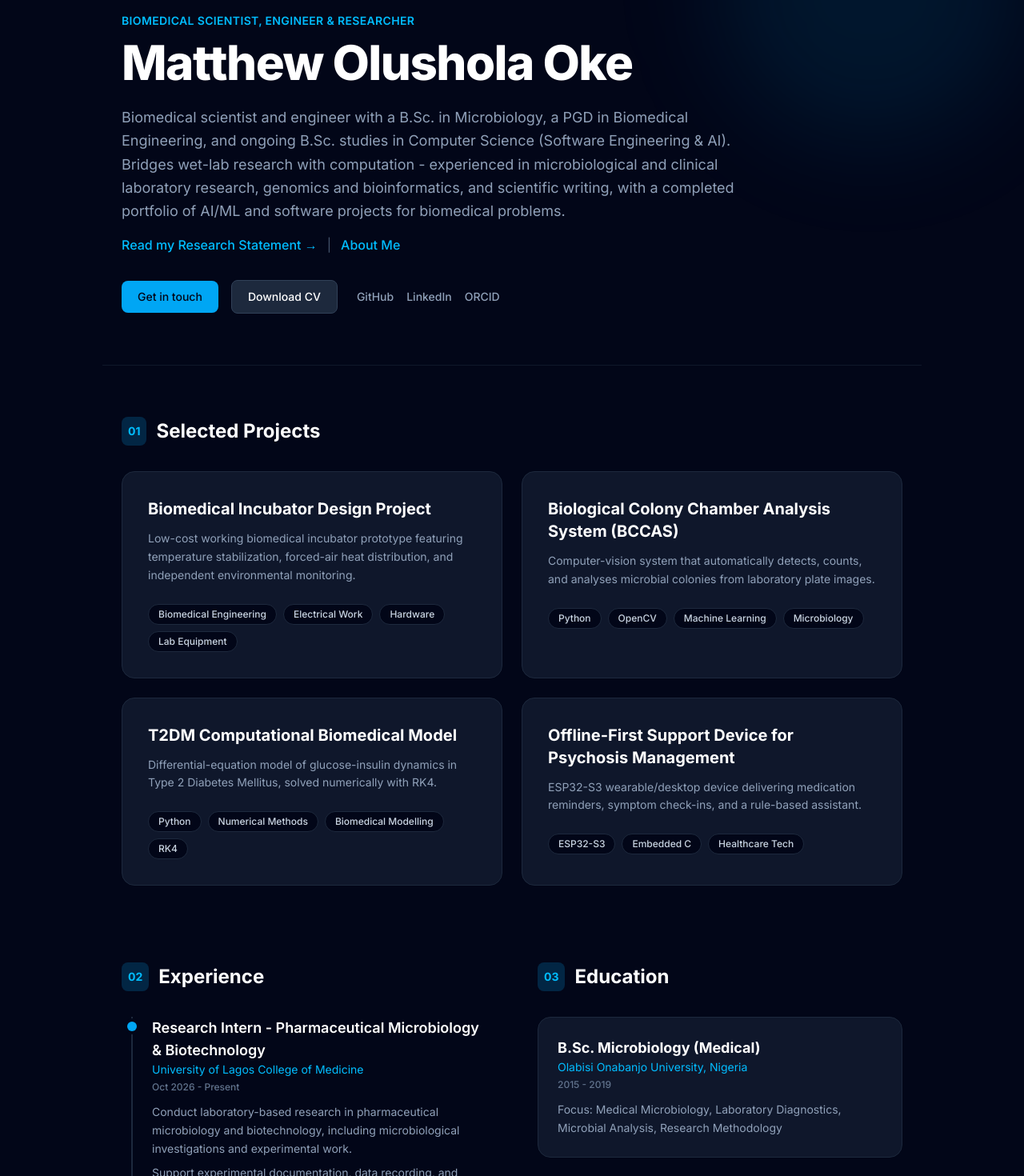
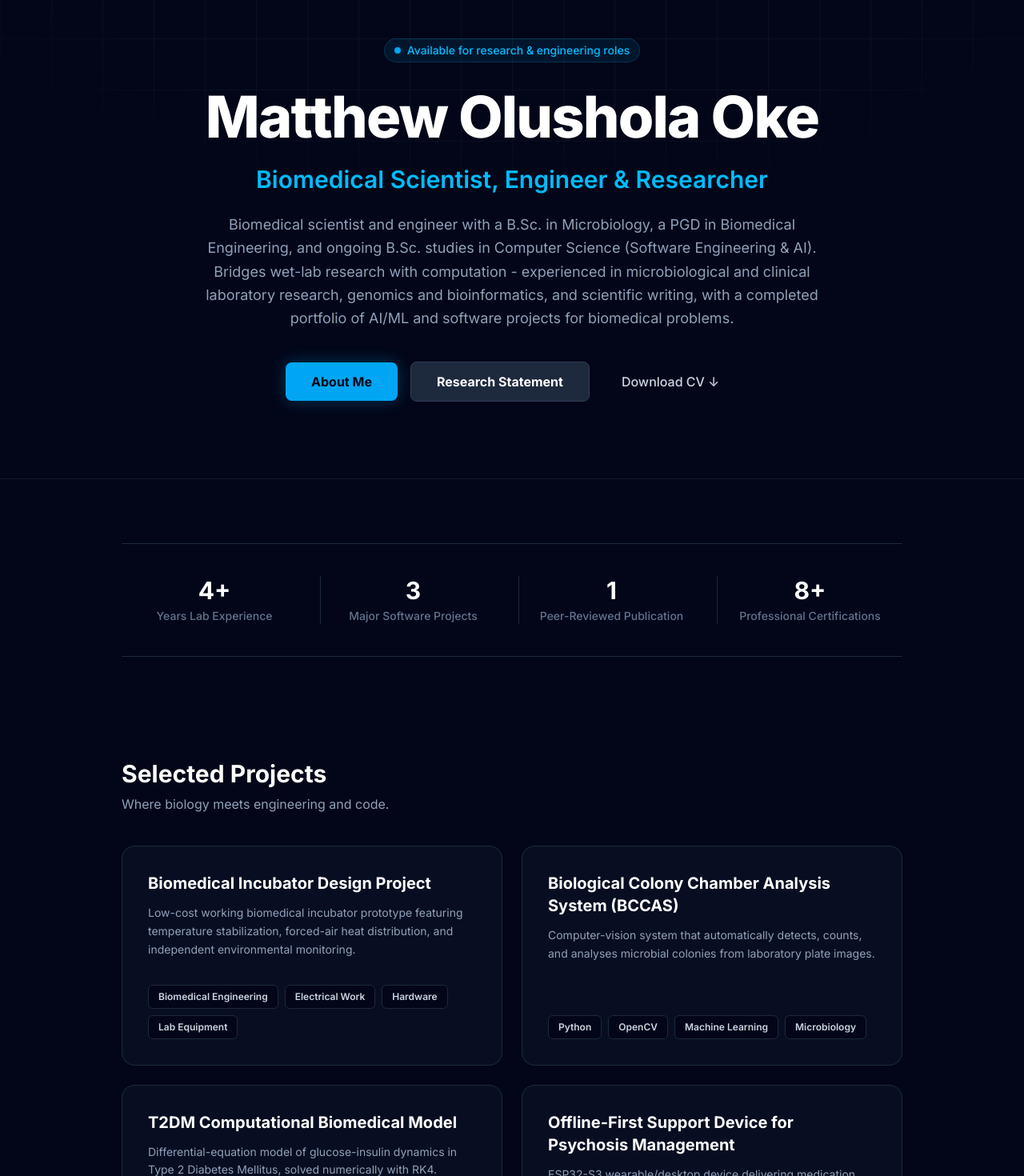
Before and after one commit to Sholnco/portfolio, a Next.js app: page / in a window 1280 px wide. Shown: the part 80-1550 px from the top of the page at 80% size. Built offline with nearby package versions, Linux system fonts and the light colour scheme.

Commit message:
Redesigned homepage UI

```diff
--- a/src/app/page.tsx
+++ b/src/app/page.tsx
@@ -4,37 +4,86 @@ import { profile, skills, projects, experience, education, publication, research
 export default function Home() {
   return (
     <main className="min-h-screen bg-slate-950 text-slate-200 font-sans selection:bg-sky-500/30">
-      <section className="relative max-w-5xl mx-auto px-6 pt-24 pb-16 border-b border-slate-800/50">
-        <div className="absolute top-0 right-0 -mr-32 -mt-32 w-96 h-96 bg-sky-500/10 rounded-full blur-3xl"></div>
-        <div className="relative z-10 max-w-3xl">
-          <h2 className="text-sky-400 font-semibold tracking-wide uppercase text-sm mb-3">{profile.title}</h2>
-          <h1 className="text-5xl md:text-6xl font-extrabold text-white tracking-tight mb-6">{profile.name}</h1>
-          <p className="text-lg text-slate-400 leading-relaxed mb-4">{profile.summary}</p>
-          <Link href="/statement" className="inline-block text-sky-400 font-medium hover:text-sky-300 mb-8 transition-colors">Read my Research Statement &rarr;</Link><span className="mx-3 text-slate-600">|</span><Link href="/about" className="inline-block text-sky-400 font-medium hover:text-sky-300 mb-8 transition-colors">About Me</Link>
 
-          <div className="flex flex-wrap items-center gap-4 text-sm font-medium">
-            <a href={`mailto:${profile.email}`} className="bg-sky-500 text-slate-950 px-5 py-2.5 rounded-lg hover:bg-sky-400 transition-colors">Get in touch</a>
-            <a href={profile.cvUrl} className="bg-slate-800 text-white px-5 py-2.5 rounded-lg hover:bg-slate-700 transition-colors border border-slate-700">Download CV</a>
-            <div className="flex items-center gap-4 ml-2">
-              <a href={profile.github} className="text-slate-400 hover:text-white transition-colors">GitHub</a>
-              <a href={profile.linkedin} className="text-slate-400 hover:text-white transition-colors">LinkedIn</a>
-              <a href={profile.orcid} className="text-slate-400 hover:text-white transition-colors">ORCID</a>
-            </div>
+      {/* HERO SECTION */}
+      <section className="relative overflow-hidden border-b border-slate-800/50">
+        {/* Background Grid Pattern */}
+        <div className="absolute inset-0 bg-[linear-gradient(to_right,#1e293b_1px,transparent_1px),linear-gradient(to_bottom,#1e293b_1px,transparent_1px)] bg-[size:4rem_4rem] [mask-image:radial-gradient(ellipse_60%_50%_at_50%_0%,#000_70%,transparent_100%)] opacity-30"></div>
+
+        <div className="relative max-w-5xl mx-auto px-6 pt-32 pb-24 text-center z-10">
+          <div className="inline-flex items-center gap-2 px-3 py-1 rounded-full bg-sky-500/10 border border-sky-500/20 text-sky-400 text-sm font-medium mb-8">
+            <span className="relative flex h-2 w-2">
+              <span className="animate-ping absolute inline-flex h-full w-full rounded-full bg-sky-400 opacity-75"></span>
+              <span className="relative inline-flex rounded-full h-2 w-2 bg-sky-500"></span>
+            </span>
+            Available for research & engineering roles
+          </div>
+
+          <h1 className="text-5xl md:text-7xl font-extrabold text-white tracking-tight mb-6">
+            {profile.name}
+          </h1>
+          <h2 className="text-2xl md:text-3xl text-sky-400 font-semibold mb-6">
+            {profile.title}
+          </h2>
+          <p className="text-lg text-slate-400 max-w-3xl mx-auto leading-relaxed mb-10">
+            {profile.summary}
+          </p>
+
+          <div className="flex flex-wrap justify-center items-center gap-4">
+            <Link href="/about" className="bg-sky-500 text-slate-950 px-8 py-3 rounded-lg font-bold hover:bg-sky-400 transition-all shadow-[0_0_20px_rgba(14,165,233,0.3)]">
+              About Me
+            </Link>
+            <Link href="/statement" className="bg-slate-800 text-white px-8 py-3 rounded-lg font-bold hover:bg-slate-700 transition-colors border border-slate-700">
+              Research Statement
+            </Link>
+            <a href={profile.cvUrl} className="text-slate-300 hover:text-white px-6 py-3 font-medium transition-colors">
+              Download CV &darr;
+            </a>
           </div>
         </div>
       </section>
 
-      <div className="max-w-5xl mx-auto px-6 py-16 space-y-24">
+      <div className="max-w-5xl mx-auto px-6 py-20 space-y-32">
+
+        {/* HIGHLIGHTS STRIP */}
+        <section className="grid grid-cols-2 md:grid-cols-4 gap-4 border-y border-slate-800 py-10">
+          <div className="text-center">
+            <div className="text-3xl font-bold text-white mb-1">4+</div>
+            <div className="text-sm text-slate-500 font-medium">Years Lab Experience</div>
+          </div>
+          <div className="text-center border-l border-slate-800">
+            <div className="text-3xl font-bold text-white mb-1">3</div>
+            <div className="text-sm text-slate-500 font-medium">Major Software Projects</div>
+          </div>
+          <div className="text-center border-l border-slate-800">
+            <div className="text-3xl font-bold text-white mb-1">1</div>
+            <div className="text-sm text-slate-500 font-medium">Peer-Reviewed Publication</div>
+          </div>
+          <div className="text-center border-l border-slate-800">
+            <div className="text-3xl font-bold text-white mb-1">8+</div>
+            <div className="text-sm text-slate-500 font-medium">Professional Certifications</div>
+          </div>
+        </section>
+
+        {/* PROJECTS */}
         <section>
-          <h2 className="text-2xl font-bold text-white mb-8 flex items-center gap-3"><span className="bg-sky-500/20 text-sky-400 p-2 rounded-lg text-sm">01</span> Selected Projects</h2>
+          <div className="flex items-end justify-between mb-10">
+            <div>
+              <h2 className="text-3xl font-bold text-white mb-2">Selected Projects</h2>
+              <p className="text-slate-400">Where biology meets engineering and code.</p>
+            </div>
+          </div>
           <div className="grid gap-6 md:grid-cols-2">
             {projects.map((p) => (
-              <Link key={p.slug} href={`/projects/${p.slug}`} className="group relative block p-8 rounded-2xl bg-slate-900 border border-slate-800 hover:border-sky-500/50 hover:bg-slate-800/50 transition-all duration-300">
+              <Link key={p.slug} href={`/projects/${p.slug}`} className="group relative flex flex-col p-8 rounded-2xl bg-slate-900/50 border border-slate-800 hover:border-sky-500/50 hover:bg-slate-900 transition-all duration-300">
+                <div className="absolute top-0 right-0 w-32 h-32 bg-sky-500/5 rounded-bl-full -z-10 group-hover:bg-sky-500/10 transition-colors"></div>
                 <h3 className="text-xl font-bold text-white mb-3 group-hover:text-sky-400 transition-colors">{p.title}</h3>
-                <p className="text-slate-400 text-sm mb-6 leading-relaxed">{p.shortDescription}</p>
-                <div className="flex flex-wrap gap-2">
+                <p className="text-slate-400 text-sm mb-8 flex-grow leading-relaxed">{p.shortDescription}</p>
+                <div className="flex flex-wrap gap-2 mt-auto">
                   {p.tags.map((t) => (
-                    <span key={t} className="text-xs font-medium bg-slate-950 text-slate-300 px-3 py-1 rounded-full border border-slate-800">{t}</span>
+                    <span key={t} className="text-xs font-semibold bg-slate-950 text-slate-300 px-3 py-1.5 rounded-md border border-slate-800 group-hover:border-slate-700 transition-colors">
+                      {t}
+                    </span>
                   ))}
                 </div>
               </Link>
@@ -42,29 +91,33 @@ export default function Home() {
           </div>
         </section>
 
+        {/* EXPERIENCE & EDUCATION */}
         <section className="grid md:grid-cols-2 gap-16">
           <div>
-            <h2 className="text-2xl font-bold text-white mb-8 flex items-center gap-3"><span className="bg-sky-500/20 text-sky-400 p-2 rounded-lg text-sm">02</span> Experience</h2>
-            <div className="space-y-8 border-l-2 border-slate-800 ml-3 pl-6">
+            <h2 className="text-2xl font-bold text-white mb-8 border-b border-slate-800 pb-4">Experience</h2>
+            <div className="space-y-8 border-l border-slate-800 ml-3 pl-6">
               {experience.map((e, i) => (
                 <div key={i} className="relative">
-                  <div className="absolute -left-[31px] top-1.5 w-3 h-3 bg-sky-500 rounded-full ring-4 ring-slate-950"></div>
-                  <h3 className="font-semibold text-white text-lg">{e.role}</h3>
-                  <p className="text-sky-400 text-sm mb-1">{e.org}</p>
-                  <p className="text-slate-500 text-xs font-medium mb-3">{e.period}</p>
-                  <ul className="space-y-2 text-sm text-slate-400 leading-relaxed">{e.bullets.map((b, j) => <li key={j}>{b}</li>)}</ul>
+                  <div className="absolute -left-[29px] top-1.5 w-2.5 h-2.5 bg-sky-500 rounded-full ring-4 ring-slate-950"></div>
+                  <h3 className="font-bold text-white text-lg">{e.role}</h3>
+                  <p className="text-sky-400 text-sm font-medium mb-1">{e.org}</p>
+                  <p className="text-slate-500 text-xs font-semibold mb-3 tracking-wide uppercase">{e.period}</p>
+                  <ul className="space-y-2 text-sm text-slate-400 leading-relaxed list-disc list-outside ml-4">
+                    {e.bullets.map((b, j) => <li key={j}>{b}</li>)}
+                  </ul>
                 </div>
               ))}
             </div>
           </div>
+
           <div>
-            <h2 className="text-2xl font-bold text-white mb-8 flex items-center gap-3"><span className="bg-sky-500/20 text-sky-400 p-2 rounded-lg text-sm">03</span> Education</h2>
+            <h2 className="text-2xl font-bold text-white mb-8 border-b border-slate-800 pb-4">Education</h2>
             <div className="space-y-6">
               {education.map((ed, i) => (
-                <div key={i} className="p-6 rounded-2xl bg-slate-900 border border-slate-800">
+                <div key={i} className="p-6 rounded-2xl bg-slate-900/50 border border-slate-800">
                   <h3 className="font-bold text-white text-lg">{ed.degree}</h3>
-                  <p className="text-sky-400 text-sm mb-1">{ed.school}</p>
-                  <p className="text-slate-500 text-xs font-medium mb-3">{ed.period}</p>
+                  <p className="text-sky-400 text-sm font-medium mb-1">{ed.school}</p>
+                  <p className="text-slate-500 text-xs font-semibold mb-3 tracking-wide uppercase">{ed.period}</p>
                   {ed.detail && <p className="text-slate-400 text-sm leading-relaxed">{ed.detail}</p>}
                 </div>
               ))}
@@ -72,46 +125,66 @@ export default function Home() {
           </div>
         </section>
 
+        {/* SKILLS */}
         <section>
-          <h2 className="text-2xl font-bold text-white mb-8 flex items-center gap-3"><span className="bg-sky-500/20 text-sky-400 p-2 rounded-lg text-sm">04</span> Technical Skills</h2>
+          <h2 className="text-2xl font-bold text-white mb-8 border-b border-slate-800 pb-4">Technical Skills</h2>
           <div className="grid md:grid-cols-2 gap-x-12 gap-y-8">
             {skills.map((group) => (
-              <div key={group.category} className="border-b border-slate-800/50 pb-4">
-                <h3 className="text-sm font-bold text-white mb-3 uppercase tracking-wider">{group.category}</h3>
-                <div className="flex flex-wrap gap-2">{group.items.map(item => <span key={item} className="text-sm text-slate-400 bg-slate-900 px-3 py-1 rounded-md border border-slate-800">{item}</span>)}</div>
+              <div key={group.category}>
+                <h3 className="text-sm font-bold text-sky-400 mb-3 uppercase tracking-wider">{group.category}</h3>
+                <div className="flex flex-wrap gap-2">
+                  {group.items.map(item => (
+                    <span key={item} className="text-sm text-slate-300 bg-slate-900 px-3 py-1.5 rounded-lg border border-slate-800">
+                      {item}
+                    </span>
+                  ))}
+                </div>
               </div>
             ))}
           </div>
         </section>
 
-        <section className="grid md:grid-cols-2 gap-16 pt-10 border-t border-slate-800/50">
+        {/* RESEARCH & CERTIFICATIONS */}
+        <section className="grid md:grid-cols-2 gap-16">
           <div>
-            <h2 className="text-2xl font-bold text-white mb-8 flex items-center gap-3"><span className="bg-sky-500/20 text-sky-400 p-2 rounded-lg text-sm">05</span> Research Interests</h2>
+            <h2 className="text-2xl font-bold text-white mb-8 border-b border-slate-800 pb-4">Research Interests</h2>
             <ul className="space-y-3">
               {researchInterests.map((interest, i) => (
-                <li key={i} className="flex items-start gap-3 text-slate-300 text-sm hover:text-sky-400 transition-colors"><span className="text-sky-500 mt-0.5">&#9642;</span><Link href="/research">{interest.title}</Link></li>
+                <li key={i} className="flex items-start gap-3 text-slate-300 hover:text-sky-400 transition-colors">
+                  <span className="text-sky-500 mt-1">&#9642;</span>
+                  <Link href="/research" className="font-medium">{interest.title}</Link>
+                </li>
               ))}
             </ul>
           </div>
+
           <div>
-            <h2 className="text-2xl font-bold text-white mb-8 flex items-center gap-3"><span className="bg-sky-500/20 text-sky-400 p-2 rounded-lg text-sm">06</span> Certifications & Training</h2>
+            <h2 className="text-2xl font-bold text-white mb-8 border-b border-slate-800 pb-4">Certifications & Training</h2>
             <ul className="space-y-3">
               {certifications.map((cert, i) => (
-                <li key={i} className="flex items-start gap-3 text-slate-400 text-sm"><span className="text-sky-500 mt-0.5">&#9642;</span>{cert}</li>
+                <li key={i} className="flex items-start gap-3 text-slate-400 text-sm">
+                  <span className="text-sky-500 mt-1">&#9642;</span>
+                  {cert}
+                </li>
               ))}
             </ul>
           </div>
         </section>
 
-        <section className="pt-10 border-t border-slate-800/50">
-          <h2 className="text-2xl font-bold text-white mb-8 flex items-center gap-3"><span className="bg-sky-500/20 text-sky-400 p-2 rounded-lg text-sm">07</span> Publication</h2>
-          <div className="p-8 rounded-2xl bg-slate-900 border border-slate-800">
-            <p className="text-slate-300 leading-relaxed text-sm md:text-base mb-4">{publication.citation}</p>
-            <a href={publication.doi} target="_blank" rel="noreferrer" className="inline-block text-sm font-semibold text-sky-400 hover:text-sky-300">Read Paper (DOI) &rarr;</a>
+        {/* PUBLICATION */}
+        <section>
+          <h2 className="text-2xl font-bold text-white mb-8 border-b border-slate-800 pb-4">Publication</h2>
+          <div className="p-8 rounded-2xl bg-gradient-to-br from-slate-900 to-slate-900/50 border border-slate-800 hover:border-sky-500/30 transition-colors">
+            <p className="text-slate-300 leading-relaxed text-sm md:text-base mb-6 font-medium">
+              {publication.citation}
+            </p>
+            <a href={publication.doi} target="_blank" rel="noreferrer" className="inline-flex items-center gap-2 text-sm font-bold text-sky-400 hover:text-sky-300 bg-sky-500/10 px-4 py-2 rounded-lg transition-colors">
+              Read Paper (DOI) &rarr;
+            </a>
           </div>
         </section>
+
       </div>
-
     </main>
   );
 }
```
